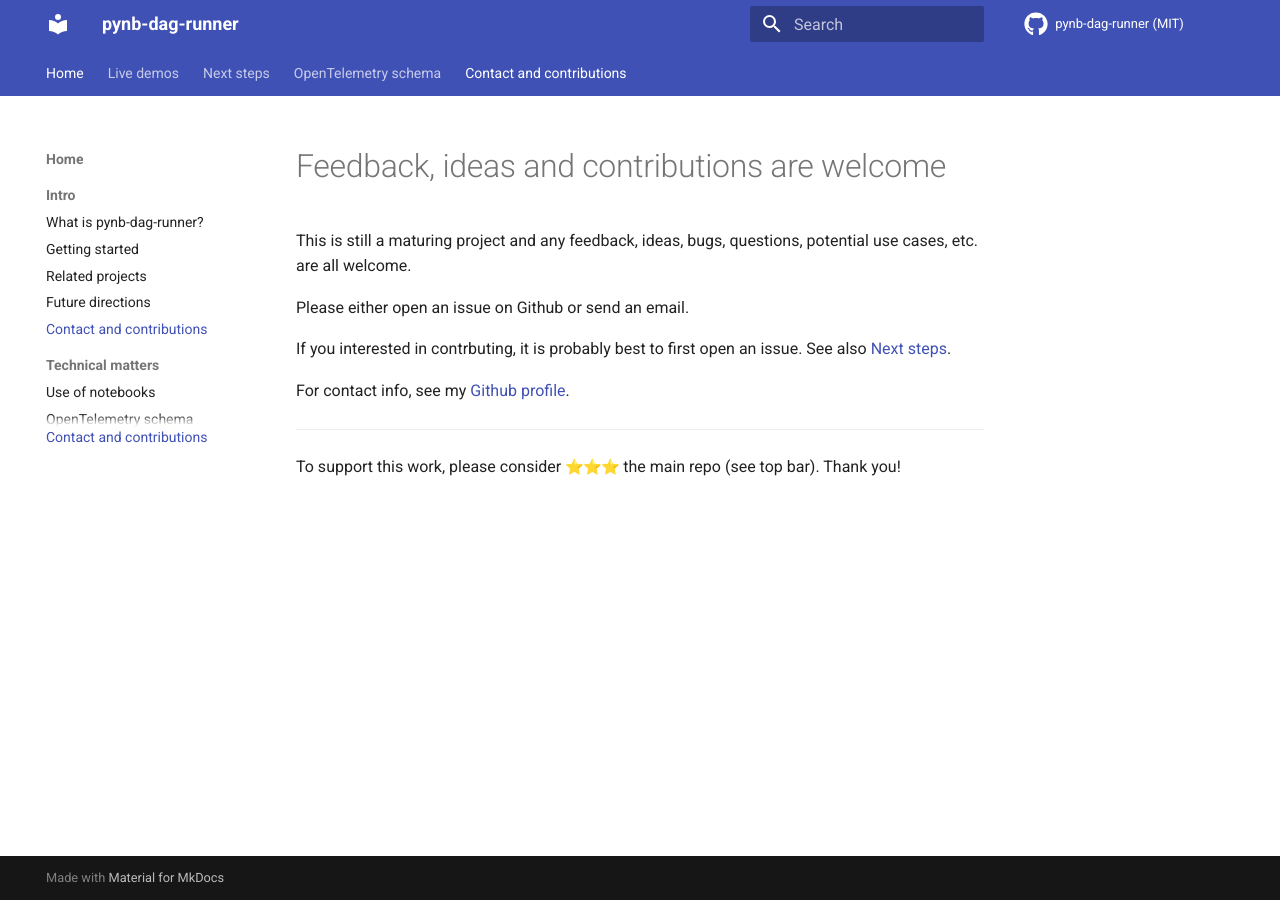
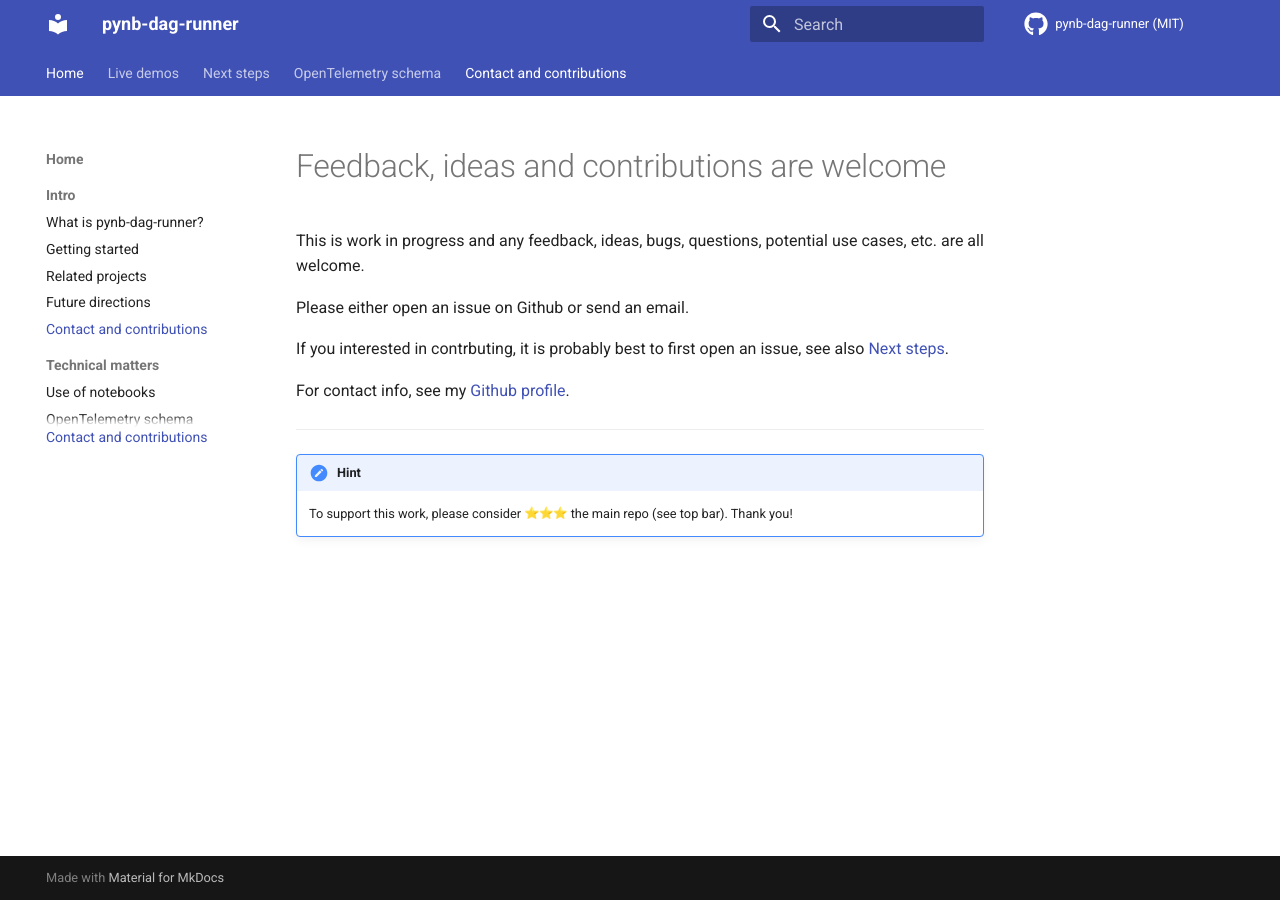
Before and after one commit to composable-logs/composable-logs, an MkDocs documentation site: the page built from docs/docs/contact/index.md, in a window 1280 px wide. Built offline with MkDocs 1.6.1 and Material for MkDocs 9.7.7, drawn with Linux system fonts in a browser that asks for light colours; emoji names are drawn with the system emoji font; comment, search, counter and statistics services are not loaded.

Commit message:
revised contact/contribution info

```diff
--- a/docs/docs/contact/index.md
+++ b/docs/docs/contact/index.md
@@ -1,14 +1,15 @@
 # Feedback, ideas and contributions are welcome
 
-This is still a maturing project and any feedback, ideas, bugs, questions,
+This is work in progress and any feedback, ideas, bugs, questions,
 potential use cases, etc. are all welcome.
 
 Please either open an issue on Github or send an email.
 
-If you interested in contrbuting, it is probably best to first open an issue. See also [Next steps](/next-steps).
+If you interested in contrbuting, it is probably best to first open an issue, see also [Next steps](/next-steps).
 
 For contact info, see my [Github profile](https://github.com/matiasdahl).
 
 ---
 
-To support this work, please consider :star::star::star: the main repo (see top bar). Thank you!
+!!! hint
+    To support this work, please consider :star::star::star: the main repo (see top bar). Thank you!
--- a/docs/mkdocs.yml
+++ b/docs/mkdocs.yml
@@ -28,6 +28,10 @@ markdown_extensions:
   # https://squidfunk.github.io/mkdocs-material/reference/lists/#configuration
   - pymdownx.tasklist:
      custom_checkbox: true
+
+  # --- below based on ---
+  # https://squidfunk.github.io/mkdocs-material/reference/admonitions/#configuration
+  - admonition
 
 theme:
   name: material
```
